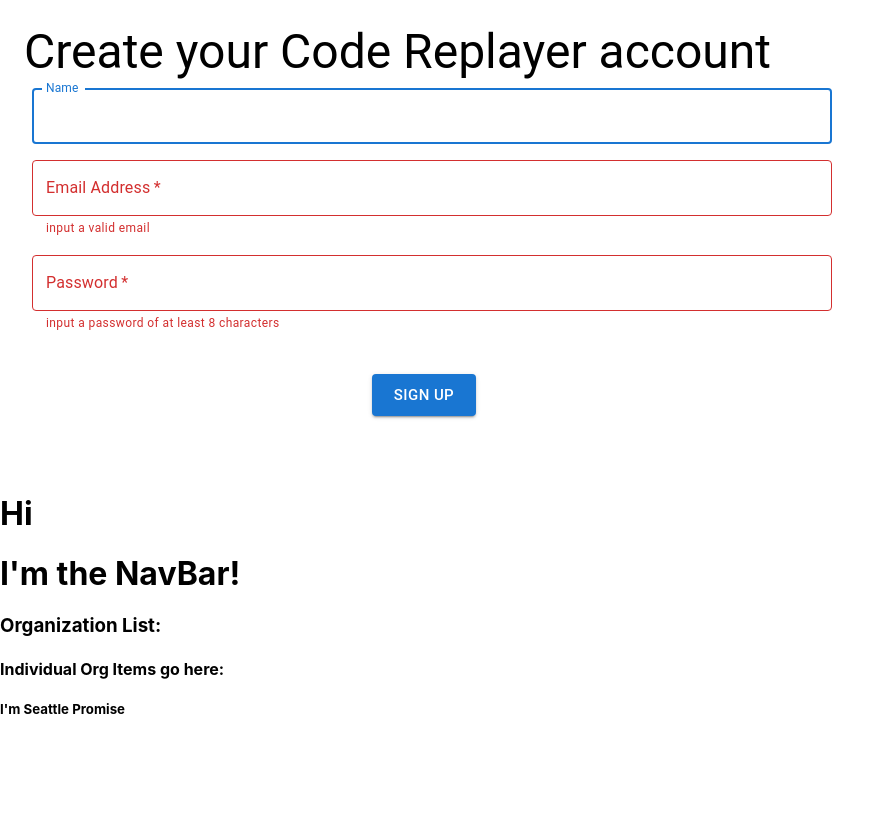
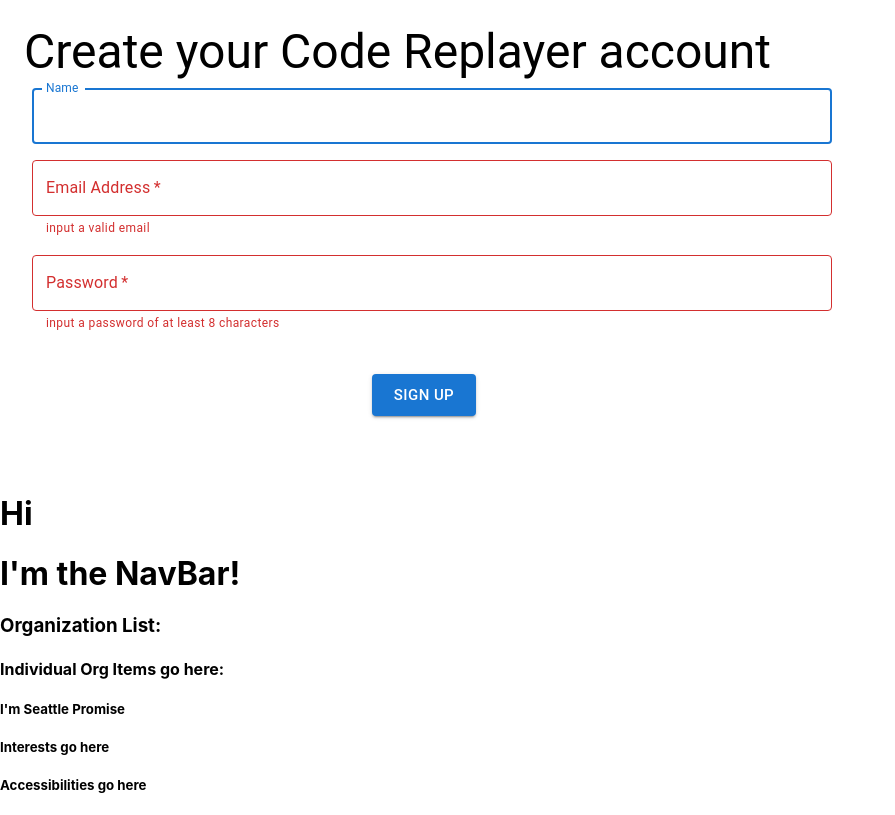
Before and after one commit to Info-443-Spring-2023/project-1-freymondz, a React (Create React App) app: page / in a window 1280 px wide. Shown: the whole page, without its empty margins (0-895 px from the left). Built offline with nearby package versions, Linux system fonts and the light colour scheme; no server answers; the database is empty.

Commit message:
Pls help me fix this set up

```diff
--- a/src/features/OrgList/OrgListItem.tsx
+++ b/src/features/OrgList/OrgListItem.tsx
@@ -1,10 +1,28 @@
+import { useSelector } from "react-redux"
+import { useFirebase } from "react-redux-firebase"
+import { RootState } from "../../store"
+import { selectOrgId, setOrgId } from "./OrgsSlice"
 
+//TODO: rename this to positionListItem
+const OrgListItem: React.FC = () => {
 
-const OrgListItem: React.FC = () => {
+    const firebase = useFirebase()
+    // const organizationsFromFirebase = useSelector((state: RootState) => state.firebase.data.organization)
+    // when you click this, you set the organization id to equal the queried firebase db's organization id.
+    const onClick = () => {
+        // Object.keys(organizationsFromFirebase).forEach(() => {
+        //     //go into "organizations" from Firebase
+        //     //try to match the organization.name ==
+        // })
+    }
     return (
         <>
             {/* TODO: render one individual org list item. */}
-            <h5>I'm Seattle Promise</h5>
+            <h5 onClick={onClick}>I'm Seattle Promise</h5>
+            {/* do this as a MUI button or something */}
+            <h5>Interests go here </h5>
+             {/* do this as a MUI button or something */}
+             <h5>Accessibilities go here </h5>
         </>
     )
 }
--- a/src/store.ts
+++ b/src/store.ts
@@ -20,8 +20,9 @@
 }
 
 // default root state of react-redux
+// there will be more
 export type RootState = {
-    organizations: OrganizationsState
+    organizations: OrganizationsState,
 }
 
 const options = {
```
Also changed, not shown: src/features/NavBar/NavBarSlice.tsx (added).
